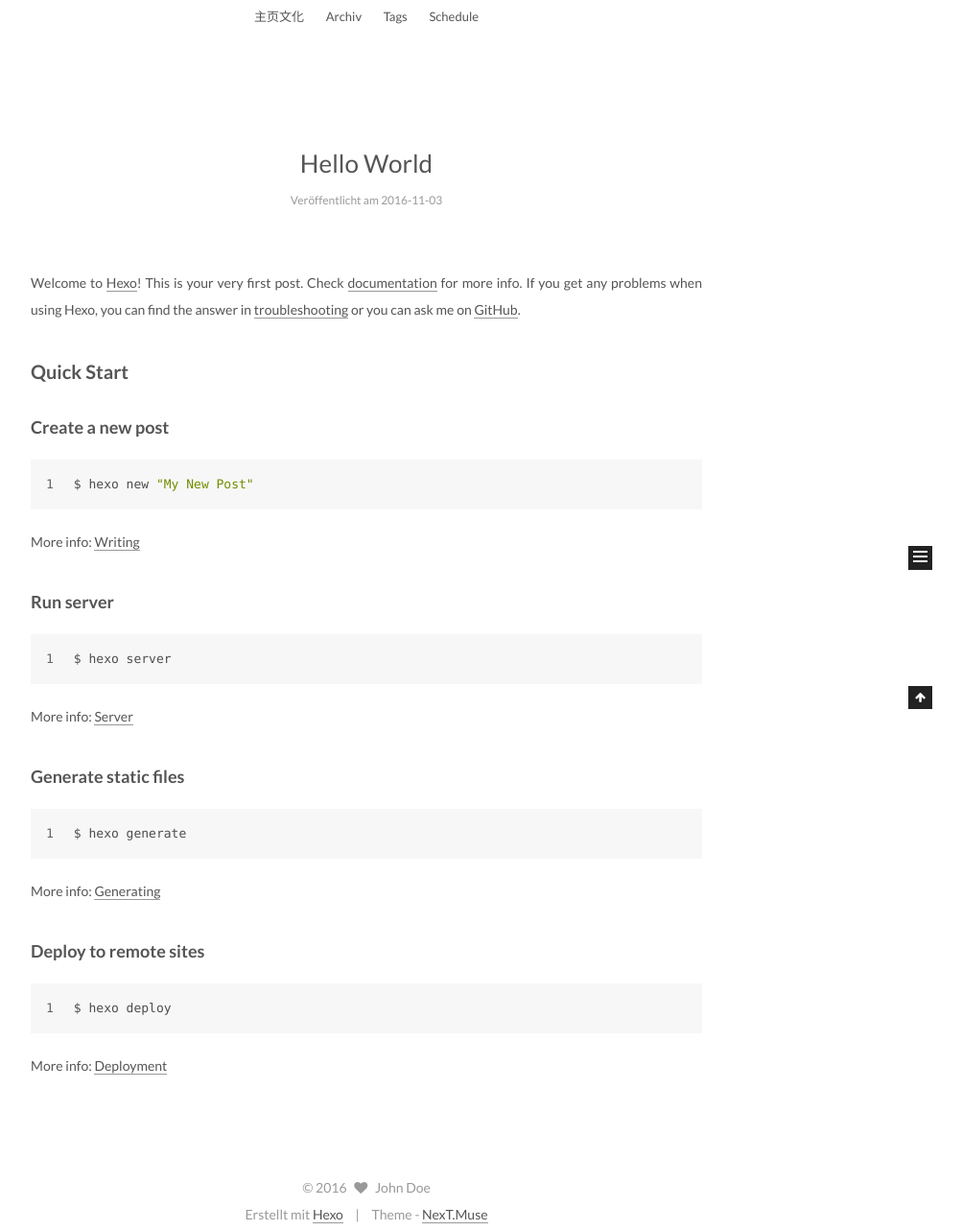
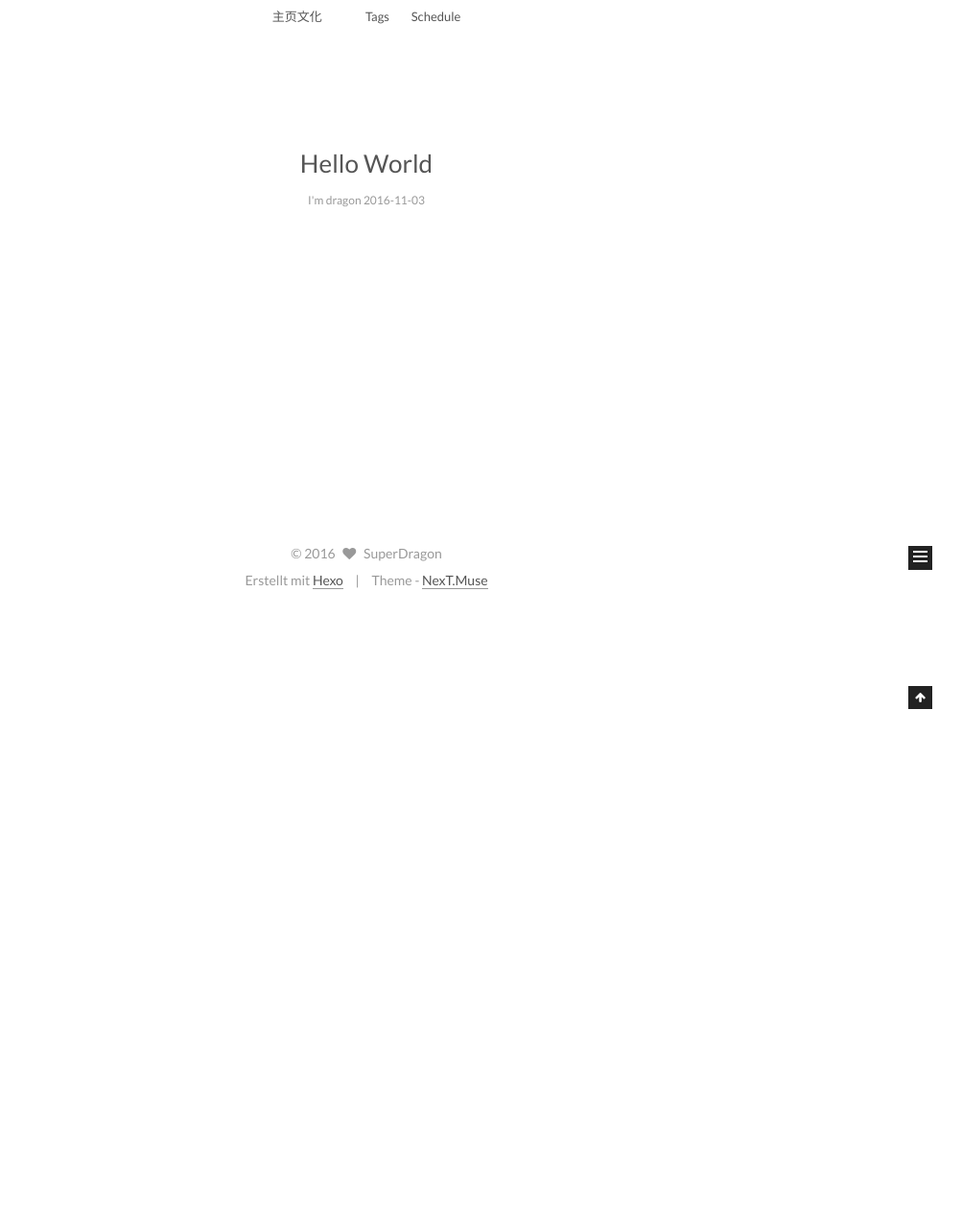
Before and after one commit to SuperDragonLin/SuperDragonLin.github.io, a plain HTML site: page index.html in a window 1280 px wide. Shown: the part 161-1444 px from the top of the page at 96% size, without its empty margins (258-1261 px from the left). After the commit the page ends 800 px from the top, so only its background shows below. Drawn offline with Linux system fonts and the light colour scheme.

Commit message:
Update index.html

```diff
--- a/index.html
+++ b/index.html
@@ -165,7 +165,7 @@
         <li class="menu-item menu-item-archives">
           <a href="/archives" rel="section">
 
-            Archiv
+
           </a>
         </li>
 
@@ -237,7 +237,7 @@
             <span class="post-meta-item-icon">
               <i class="fa fa-calendar-o"></i>
             </span>
-            <span class="post-meta-item-text">Veröffentlicht am</span>
+            <span class="post-meta-item-text">I'm dragon</span>
             <time itemprop="dateCreated" datetime="2016-11-03T00:20:23+08:00" content="2016-11-03">
               2016-11-03
             </time>
@@ -266,17 +266,6 @@
 
 
 
-
-
-            <p>Welcome to <a href="https://hexo.io/" target="_blank" rel="external">Hexo</a>! This is your very first post. Check <a href="https://hexo.io/docs/" target="_blank" rel="external">documentation</a> for more info. If you get any problems when using Hexo, you can find the answer in <a href="https://hexo.io/docs/troubleshooting.html" target="_blank" rel="external">troubleshooting</a> or you can ask me on <a href="https://github.com/hexojs/hexo/issues" target="_blank" rel="external">GitHub</a>.</p>
-<h2 id="Quick-Start"><a href="#Quick-Start" class="headerlink" title="Quick Start"></a>Quick Start</h2><h3 id="Create-a-new-post"><a href="#Create-a-new-post" class="headerlink" title="Create a new post"></a>Create a new post</h3><figure class="highlight bash"><table><tr><td class="gutter"><pre><div class="line">1</div></pre></td><td class="code"><pre><div class="line">$ hexo new <span class="string">"My New Post"</span></div></pre></td></tr></table></figure>
-<p>More info: <a href="https://hexo.io/docs/writing.html" target="_blank" rel="external">Writing</a></p>
-<h3 id="Run-server"><a href="#Run-server" class="headerlink" title="Run server"></a>Run server</h3><figure class="highlight bash"><table><tr><td class="gutter"><pre><div class="line">1</div></pre></td><td class="code"><pre><div class="line">$ hexo server</div></pre></td></tr></table></figure>
-<p>More info: <a href="https://hexo.io/docs/server.html" target="_blank" rel="external">Server</a></p>
-<h3 id="Generate-static-files"><a href="#Generate-static-files" class="headerlink" title="Generate static files"></a>Generate static files</h3><figure class="highlight bash"><table><tr><td class="gutter"><pre><div class="line">1</div></pre></td><td class="code"><pre><div class="line">$ hexo generate</div></pre></td></tr></table></figure>
-<p>More info: <a href="https://hexo.io/docs/generating.html" target="_blank" rel="external">Generating</a></p>
-<h3 id="Deploy-to-remote-sites"><a href="#Deploy-to-remote-sites" class="headerlink" title="Deploy to remote sites"></a>Deploy to remote sites</h3><figure class="highlight bash"><table><tr><td class="gutter"><pre><div class="line">1</div></pre></td><td class="code"><pre><div class="line">$ hexo deploy</div></pre></td></tr></table></figure>
-<p>More info: <a href="https://hexo.io/docs/deployment.html" target="_blank" rel="external">Deployment</a></p>
 
 
 
@@ -390,7 +379,7 @@
   <span class="with-love">
     <i class="fa fa-heart"></i>
   </span>
-  <span class="author" itemprop="copyrightHolder">John Doe</span>
+  <span class="author" itemprop="copyrightHolder">SuperDragon</span>
 </div>
 
 <div class="powered-by">
```
